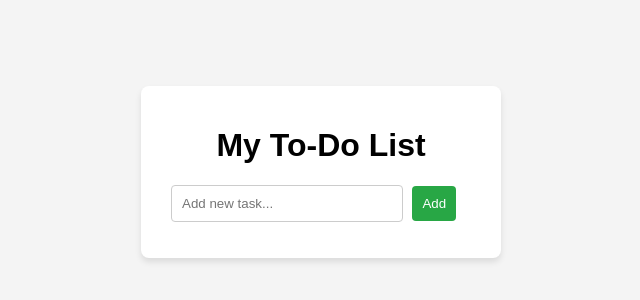
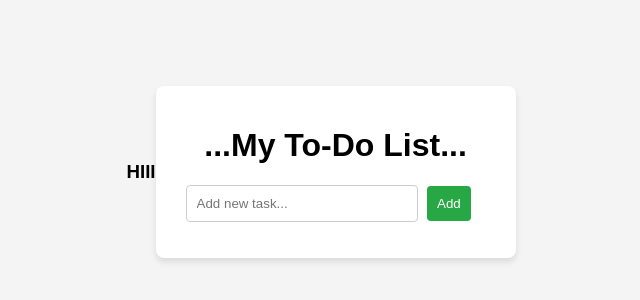
Before and after one commit to renukameesala/todo-app, a plain HTML site: page index.html in a window 1280 px wide. Shown: the part 236-536 px from the top of the page, without its empty margins (319-959 px from the left). Drawn offline with Linux system fonts and the light colour scheme.

Commit message:
Add HI text to homepage

```diff
--- a/index.html
+++ b/index.html
@@ -7,8 +7,9 @@
     <link rel="stylesheet" href="style.css" />
 </head>
 <body>
+    <h3>HIII</h3>
     <div class="container">
-        <h1>My To-Do List</h1>
+        <h1>...My To-Do List...</h1>
         <input type="text" id="taskInput" placeholder="Add new task..." />
         <button id="addTaskBtn">Add</button>
         <ul id="taskList"></ul>
```
